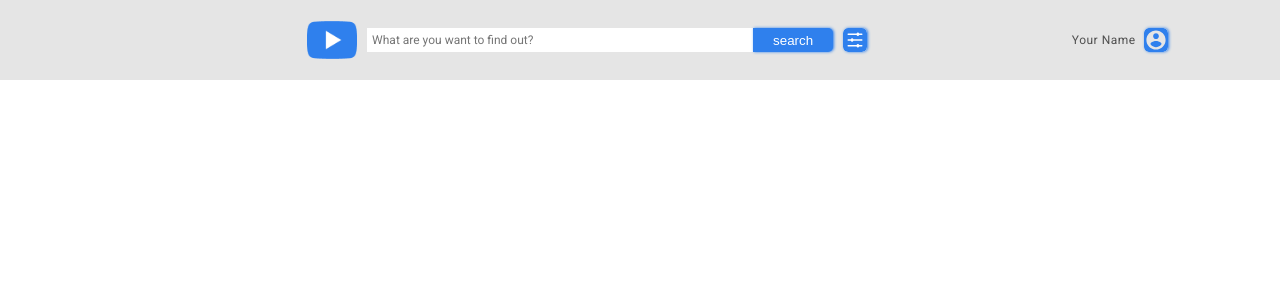
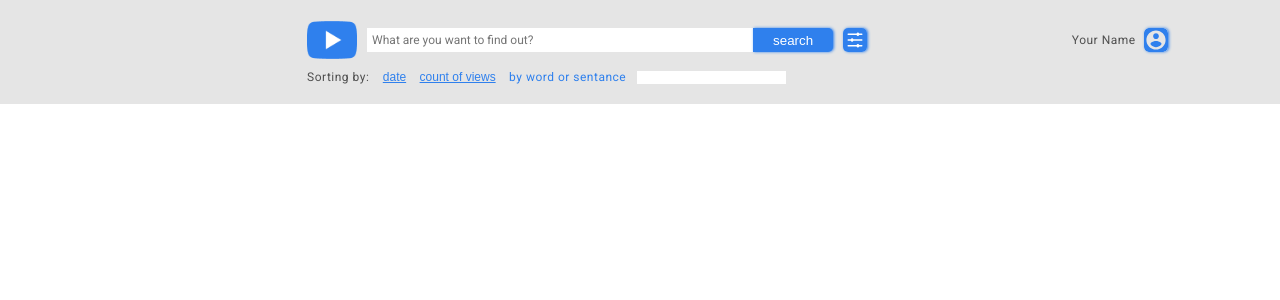
Before and after one commit to totoogg/ANGULAR2024Q3, an Angular app in the folder youtube-client/: page / in a window 1280 px wide. Shown: the top 300 px of the page. Built offline with nearby package versions, Linux system fonts and the light colour scheme.

Commit message:
feat: add block filtering

```diff
--- a/youtube-client/src/app/header/header/header.component.html
+++ b/youtube-client/src/app/header/header/header.component.html
@@ -1,5 +1,6 @@
 <header>
   <div></div>
+  <div class="header__search_block">
     <div class="header__search">
       <div class="search__logo"></div>
       <div class="search__controls">
@@ -10,7 +11,19 @@
         />
         <button>search</button>
       </div>
-    <div class="search__setting"></div>
+      <button class="search__setting" (click)="handleShowSort()">
+        <div class="setting__icon"></div>
+      </button>
+    </div>
+    @if (showSort) {
+    <div class="header__sort">
+      Sorting by: <button>date</button><button>count of views</button>
+      <div class="sort__filter_content">
+        <label for="filter">by word or sentance</label>
+        <input type="text" id="filter" [(ngModel)]="extraValue" />
+      </div>
+    </div>
+    }
   </div>
   <div class="header__user">
     <p class="user__text">
--- a/youtube-client/src/app/header/header/header.component.scss
+++ b/youtube-client/src/app/header/header/header.component.scss
@@ -2,11 +2,19 @@ header {
   margin: 0 auto;
   display: flex;
   justify-content: space-around;
+  align-items: flex-start;
   width: 100%;
   max-width: 1440px;
   padding: 15px;
   box-sizing: border-box;
   background-color: #e5e5e5;
+}
+
+.header__search_block {
+  width: 100%;
+  max-width: 570px;
+  display: flex;
+  flex-direction: column;
 }
 
 .header__search {
@@ -29,7 +37,9 @@ header {
   width: 24px;
   height: 24px;
   cursor: pointer;
-  background: url(../../assets/search_settings.svg) center no-repeat;
+  padding: 0;
+  margin: 0;
+  border: none;
   border-radius: 5px;
   box-shadow: 1px 0px 3px #2f80ed;
   flex-shrink: 0;
@@ -37,6 +47,12 @@ header {
 
   &:hover {
     transform: scale(1.05);
+  }
+
+  .setting__icon {
+    width: 24px;
+    height: 24px;
+    background: url(../../assets/search_settings.svg) center no-repeat;
   }
 }
 
@@ -78,6 +94,7 @@ header {
   display: flex;
   flex-shrink: 0;
   align-items: center;
+  margin-top: 13px;
 
   .user__text {
     margin-right: 8px;
@@ -101,3 +118,57 @@ header {
     }
   }
 }
+
+.header__sort {
+  color: #4f4f4f;
+  font-size: 12px;
+  display: flex;
+  justify-content: space-between;
+  width: 100%;
+  max-width: 479px;
+
+  button {
+    border: none;
+    background: none;
+    margin: 0;
+    padding: 0;
+    font-size: 12px;
+    cursor: pointer;
+    color: #2f80ed;
+    text-decoration: underline;
+
+    &:hover {
+      color: #4338ca;
+    }
+  }
+
+  .sort__filter_content {
+    display: flex;
+    justify-content: space-between;
+    width: 100%;
+    max-width: 277px;
+    align-items: center;
+
+    label {
+      cursor: pointer;
+      color: #2f80ed;
+      margin-right: 10px;
+
+      &:hover {
+        color: #4338ca;
+      }
+    }
+
+    input {
+      width: 100%;
+      max-width: 149px;
+      outline: none;
+      border: none;
+      height: 13px;
+      font-family: Roboto, sans-serif;
+      font-size: 12px;
+      padding-left: 5px;
+      box-sizing: border-box;
+    }
+  }
+}
--- a/youtube-client/src/app/header/header/header.component.ts
+++ b/youtube-client/src/app/header/header/header.component.ts
@@ -11,5 +11,13 @@ import { FormsModule } from '@angular/forms';
 export class HeaderComponent {
   value = '';
 
+  extraValue = '';
+
   user = 'Your Name';
+
+  showSort = true;
+
+  handleShowSort() {
+    this.showSort = !this.showSort;
+  }
 }
```
Lines whose indentation alone changed are shown as unchanged.
